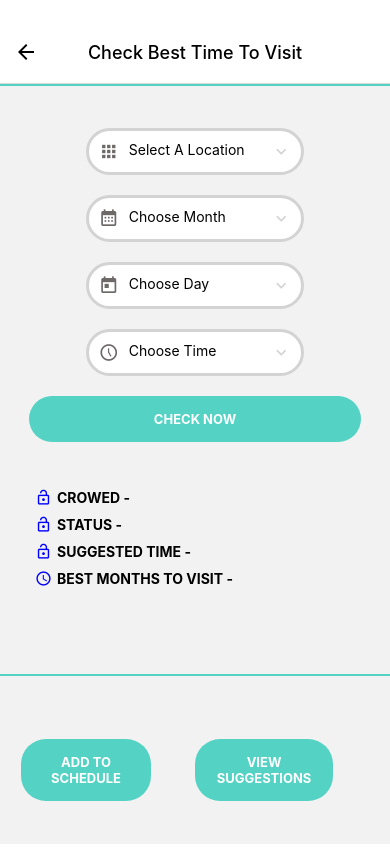
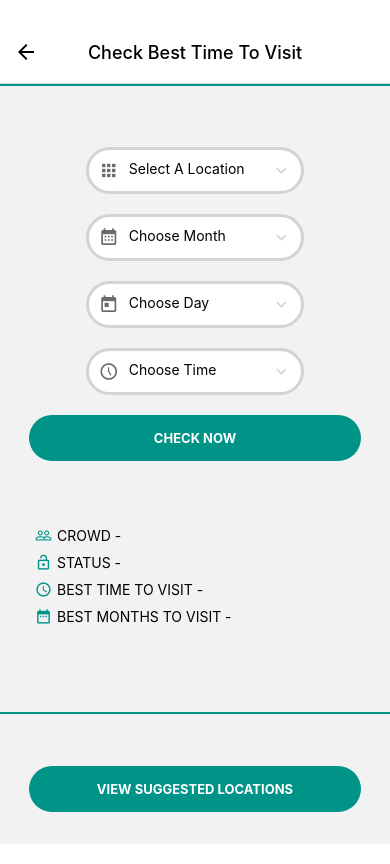
Before and after one commit to TharushiRachel/Tripora, a React Native app: screen /BestTime in a window 390 px wide. Built offline with nearby package versions, Linux system fonts and the light colour scheme.

Commit message:
Fixed some UI related issues

```diff
--- a/app/config/colors.js
+++ b/app/config/colors.js
@@ -1,5 +1,5 @@
 export default {
-  primary: "#54D2C4",
+  primary: "#009387",
   black: "#000",
   gray: "#D3D3D3",
   white: "#fff",
--- a/app/screens/BestTime.js
+++ b/app/screens/BestTime.js
@@ -246,8 +246,6 @@ function BestTime({ navigation }) {
         const parameters = JSON.stringify(params);
         const msg3 = `${data.best_time}`;
         setMsg3(msg3);
-        // alert(msg);
-        // reset();
       })
       .catch((error) => alert(`Error: ${error.message}`));
   };
@@ -269,8 +267,6 @@ function BestTime({ navigation }) {
         const parameters = JSON.stringify(params);
         const msg4 = `${data.best_month}`;
         setMsg4(msg4);
-        // alert(msg);
-        // reset();
       })
       .catch((error) => alert(`Error: ${error.message}`));
   };
@@ -278,11 +274,7 @@ function BestTime({ navigation }) {
   return (
     <>
       <View style={styles.view1}>
-        <View style={styles.textContainer}>
-          {/* <Text style={styles.text1}>
-            Check the peak times on the day you want to travel
-          </Text> */}
-        </View>
+        <View style={styles.textContainer}></View>
         <View style={styles.picContainer}>
           <ItemPicker
             selectedItem={locations[id - 1]}
@@ -336,45 +328,38 @@ function BestTime({ navigation }) {
 
       <View style={styles.view2}>
         <View style={styles.textContainer}>
-          <MaterialIcons name="lock-open" size={17} color="blue" />
-          <Text style={styles.smallText}>Crowed - {msg}</Text>
+          <MaterialIcons
+            name="people-outline"
+            size={17}
+            color={colors.primary}
+          />
+          <Text style={styles.smallText}>Crowd - </Text>
+          <Text style={styles.smallText2}>{msg}</Text>
         </View>
         <View style={styles.textContainer}>
-          <MaterialIcons name="lock-open" size={17} color="blue" />
-          <Text style={styles.smallText}>Status - {msg2}</Text>
+          <MaterialIcons name="lock-open" size={17} color={colors.primary} />
+          <Text style={styles.smallText}>Status - </Text>
+          <Text style={styles.smallText2}>{msg2}</Text>
         </View>
         <View style={styles.textContainer}>
-          <MaterialIcons name="lock-open" size={17} color="blue" />
-          <Text style={styles.smallText}>Suggested Time - {msg3}</Text>
+          <MaterialIcons name="access-time" size={17} color={colors.primary} />
+          <Text style={styles.smallText}>Best Time To Visit - </Text>
+          <Text style={styles.smallText2}>{msg3}</Text>
         </View>
         <View style={styles.textContainer}>
-          <MaterialIcons name="access-time" size={17} color="blue" />
-          <Text style={styles.smallText}>Best Months To Visit - {msg4}</Text>
+          <MaterialIcons name="date-range" size={17} color={colors.primary} />
+          <Text style={styles.smallText}>Best Months To Visit - </Text>
+          <Text style={styles.smallText2}>{msg4}</Text>
         </View>
       </View>
 
       <View style={styles.view3}>
-        <View style={styles.View3left}>
-          <View style={styles.buttonsContainer}>
-            <TouchableOpacity
-              style={styles.button}
-              onPress={(e) => handleSubmit2(e)}
-            >
-              <Text style={styles.btnText}>Add to Schedule</Text>
-            </TouchableOpacity>
-          </View>
-        </View>
-
-        <View style={styles.view3right}>
-          <View style={styles.buttonsContainer}>
-            <TouchableOpacity
-              style={styles.button}
-              onPress={() => navigation.navigate("SuggestedPlaces")}
-            >
-              <Text style={styles.btnText}>View Suggestions</Text>
-            </TouchableOpacity>
-          </View>
-        </View>
+        <TouchableOpacity
+          style={styles.button}
+          onPress={() => navigation.navigate("SuggestedPlaces")}
+        >
+          <Text style={styles.btnText}>View Suggested Locations</Text>
+        </TouchableOpacity>
       </View>
     </>
   );
@@ -390,11 +375,18 @@ const styles = StyleSheet.create({
   smallText: {
     fontSize: 14,
     textTransform: "uppercase",
+    // fontWeight: "bold",
+    paddingLeft: 5,
+  },
+  smallText2: {
+    fontSize: 14,
+    textTransform: "uppercase",
     fontWeight: "bold",
     paddingLeft: 5,
+    color: "blue",
   },
   view1: {
-    height: "50%",
+    height: "55%",
     justifyContent: "center",
     alignItems: "center",
     borderTopWidth: 2,
@@ -440,28 +432,26 @@ const styles = StyleSheet.create({
     alignItems: "flex-start",
     marginLeft: 30,
     marginRight: 50,
-    // borderTopWidth: 2,
-    // borderColor: colors.primary,
   },
   view3: {
-    height: "25%",
+    height: "20%",
     justifyContent: "center",
     alignItems: "center",
     flexDirection: "row",
     borderTopWidth: 2,
     borderColor: colors.primary,
   },
-  View3left: {
-    flex: 1,
-    width: "50%",
-    alignItems: "center",
-    justifyContent: "center",
-  },
-  view3right: {
-    flex: 1,
-    width: "50%",
-    alignItems: "flex-start",
-    justifyContent: "center",
-  },
+  // View3left: {
+  //   flex: 1,
+  //   width: "50%",
+  //   alignItems: "center",
+  //   justifyContent: "center",
+  // },
+  // view3right: {
+  //   flex: 1,
+  //   width: "50%",
+  //   alignItems: "flex-start",
+  //   justifyContent: "center",
+  // },
 });
 export default BestTime;
```
